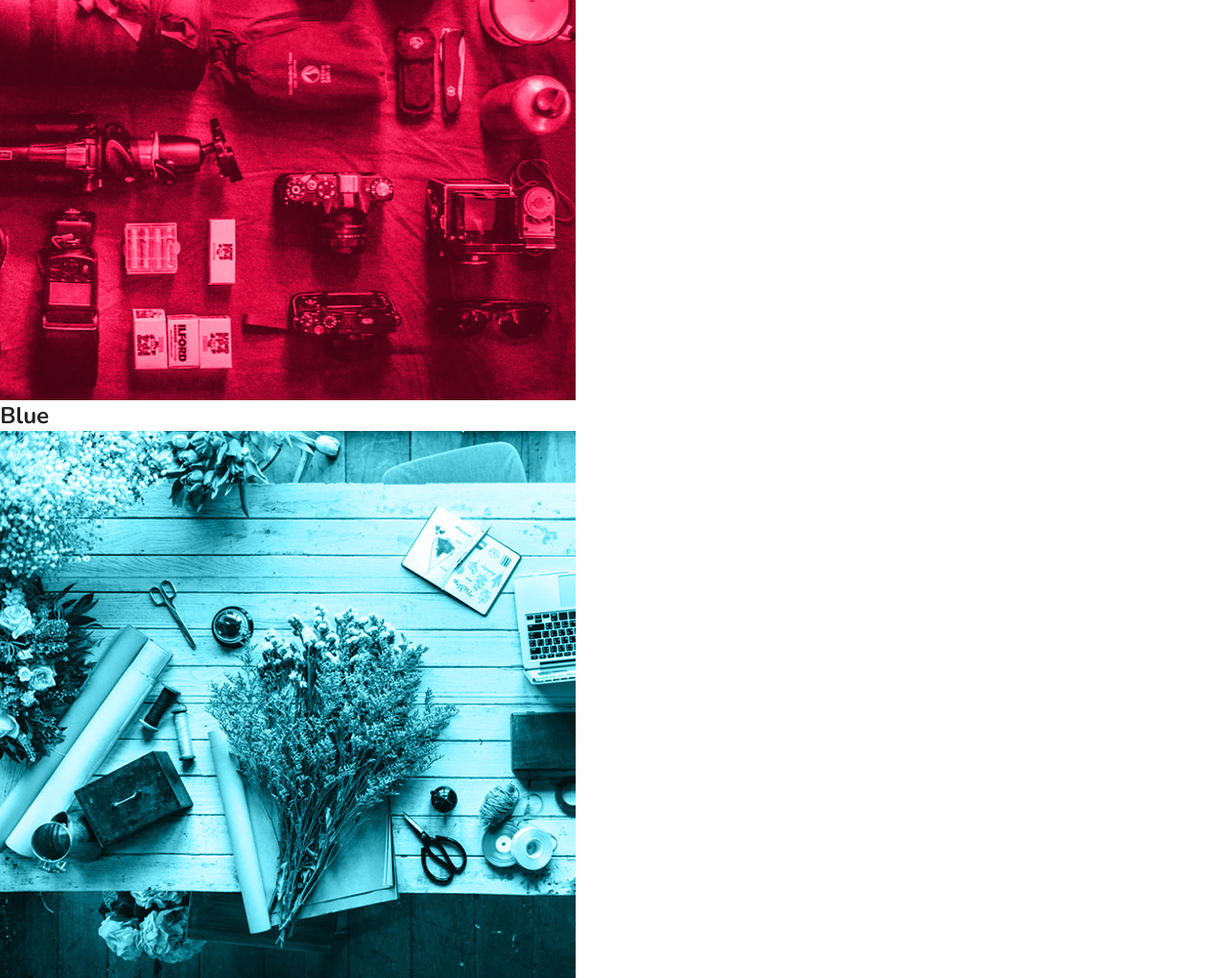
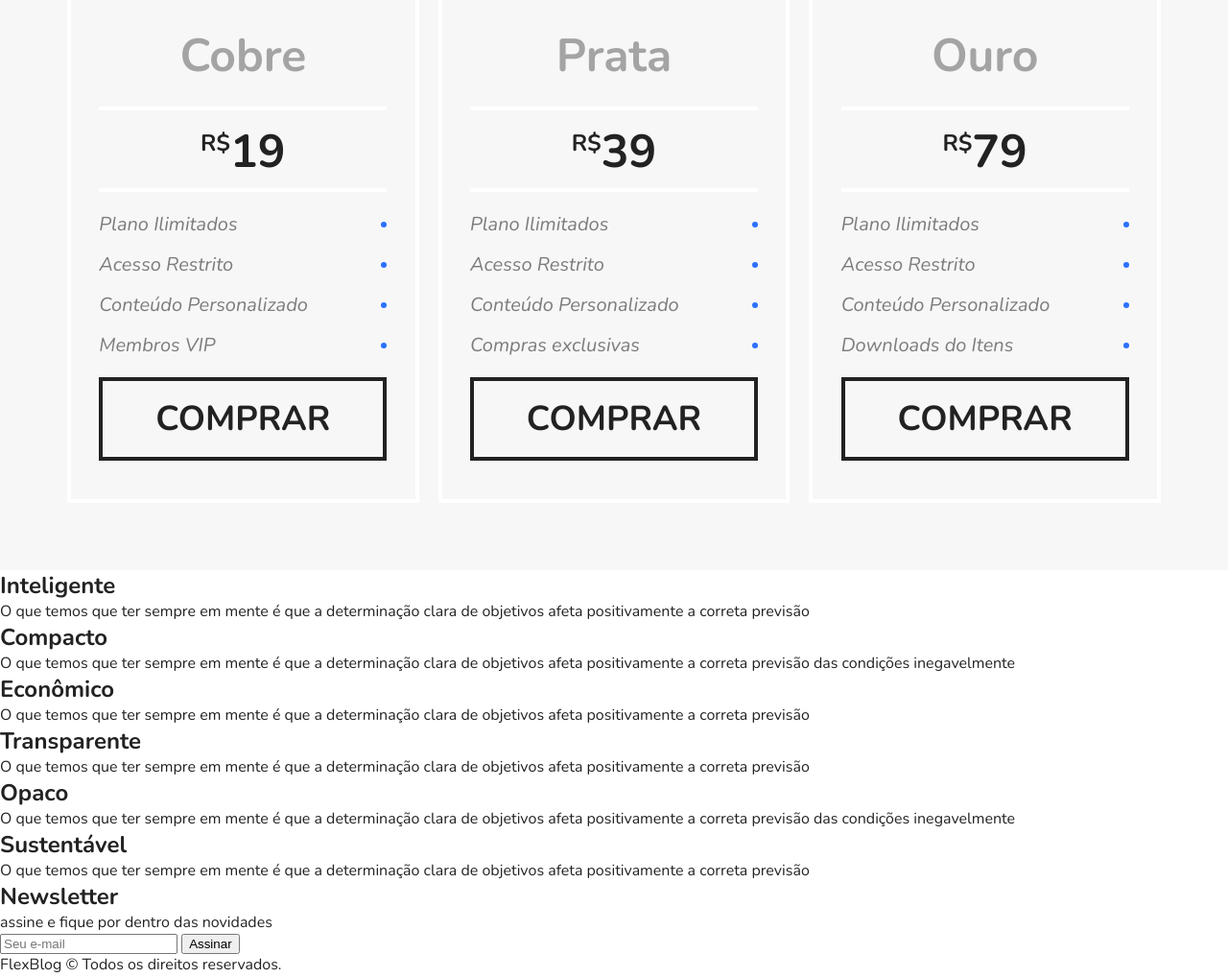
Before and after one commit to PedroYgor/flex-blog, a plain HTML site: page index.html in a window 1280 px wide. Shown: the part 1860-2879 px from the top of the page at 96% size. Drawn offline with nearby package versions, Linux system fonts and the light colour scheme.

Commit message:
flex-blog update preco produto

```diff
--- a/css/style.css
+++ b/css/style.css
@@ -130,3 +130,136 @@ img {
     flex: 1 1 160px;
     margin: 0 10px;
 }
+
+/* produtos */
+
+.produtos {
+    max-width: 960px;
+    margin: 60px auto;
+}
+
+.produtos h1 {
+    font-size: 3em;
+    margin: 0 10px 60px 10px;
+}
+
+.produtos-container {
+    display: flex;
+    flex-wrap: wrap;
+    align-items: flex-end;
+}
+
+.produtos-item {
+    flex: 1 1 175px;
+    margin: 10px;
+}
+
+.produtos-item h2 {
+    font-size: 3em;
+    color: #a4a4a4;
+    background: #f7f7f7;
+    padding: 50px 15px;
+}
+
+.purple {
+  border-top: 8px solid #ae81ff;
+}
+
+.pink {
+    border-top: 8px solid #f9265e;
+}
+
+.blue {
+  border-top  : 8px solid #66d9eb;
+}
+
+
+  /* Preço */
+
+.preco {
+  background: #f7f7f7;
+  padding: 60px;
+  display: flex;
+  flex-wrap: wrap;
+  align-items: flex-end;
+}
+
+.preco-item {
+    flex: 1;
+    border: 4px solid white;
+    padding: 20px;
+    margin: 10px;
+}
+
+.preco-item h2 {
+    font-size: 3em;
+    color: #a4a4a4;
+    text-align: center;
+    margin-top: 20px;
+}
+
+.preco-item span {
+    max-width: 300px;
+    margin: 20px auto;
+    display: block;
+    text-align: center;
+    font-weight: bold;
+    padding: 10px 0 5px 0;
+    border-top: 4px solid white;
+    border-bottom: 4px solid white;
+    font-size: 3em  ;
+}
+
+.preco-item sup {
+    font-size: .5em;
+}
+
+.preco-item ul {
+    max-width: 300px;
+    margin: 20px auto;
+    font-size: 1.25em;
+    font-style: italic;
+    color: #7c7c7c;
+}
+
+.preco-item li {
+    display: flex;
+    justify-content: space-between;
+    align-items: center;
+    margin-bottom: 15px;
+    flex: 1 1 260px;
+}
+
+.preco-item li::after {
+    content: '';
+    display: block;
+    width: 6px;
+    height: 6px;
+    background: #2c70ff;
+    border-radius: 50%;
+}
+
+.preco-item a {
+    max-width: 300px;
+    display: block;
+    margin: 20px auto;
+    border: 4px solid #222222;
+    color: #222222;
+    text-transform: uppercase;
+    font-weight: bold;
+    font-size: 2.25em;
+    padding: 15px 0;
+    text-align: center;
+}
+@media (max-width: 800px) {
+    .preco {
+        padding-left: 10px;
+        padding-right: 10px;
+    }
+    .preco .preco-item:nth-child(2) {
+        order: -2;
+    }
+    .preco .preco-item:nth-child(3) {
+        order: -1;
+    }
+}
--- a/index.html
+++ b/index.html
@@ -100,7 +100,7 @@
         </div>
 
         <div class="preco-item">
-            <h2>Cobre</h2>
+            <h2>Ouro</h2>
             <span><sup>R$</sup>79</span>
             <ul>
                 <li>Plano Ilimitados</li>
```
